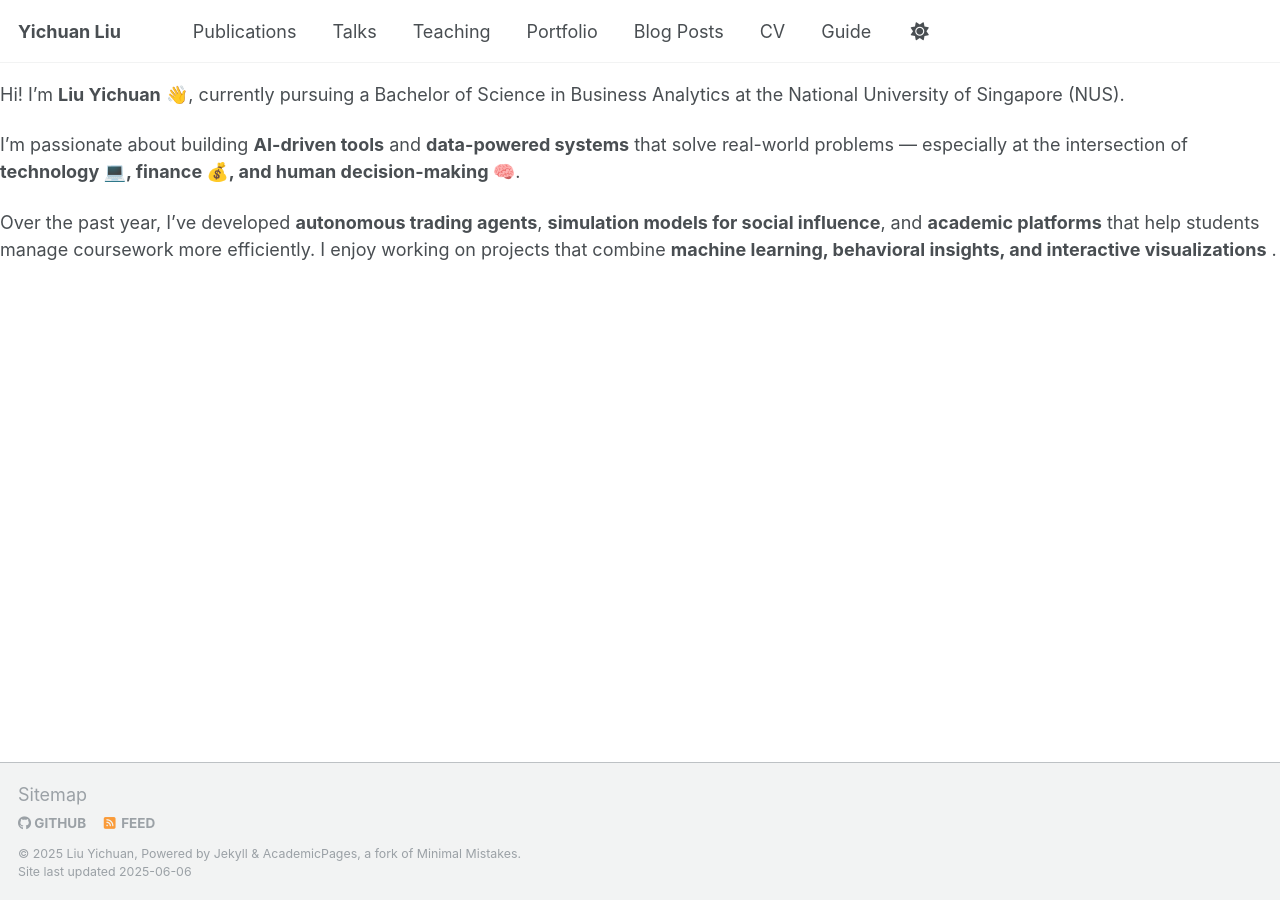
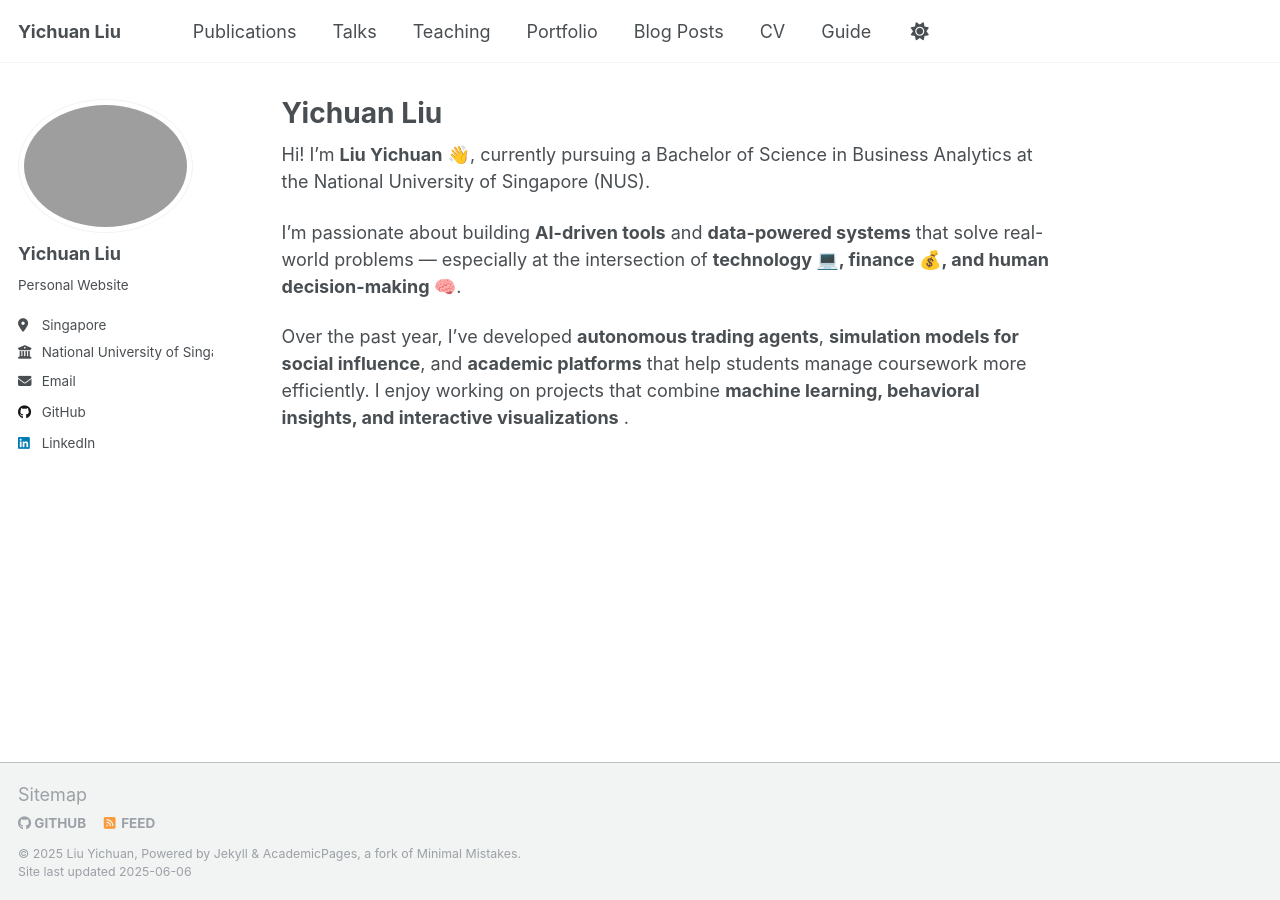
Before and after one commit to lydia372/lydia372.github.io, a Jekyll site: the page built from _pages/about.md, in a window 1280 px wide. Built offline with Jekyll 4.4.1, drawn with Linux system fonts in a browser that asks for light colours.

Commit message:
try fix picture

```diff
--- a/_config.yml
+++ b/_config.yml
@@ -41,7 +41,7 @@ defaults:
       path: ""
       type: pages
     values:
-      layout: default
+      layout: single
       author_profile: true
 
 # ==================================================
--- a/_pages/about.md
+++ b/_pages/about.md
@@ -1,10 +1,8 @@
 ---
 permalink: /
-title: "About Me"
+title: "Yichuan Liu"
+layout: single
 author_profile: true
-redirect_from:
-  - /about/
-  - /about.html
 ---
 Hi! I'm **Liu Yichuan** 👋, currently pursuing a Bachelor of Science in Business Analytics at the National University of Singapore (NUS).
 
```
